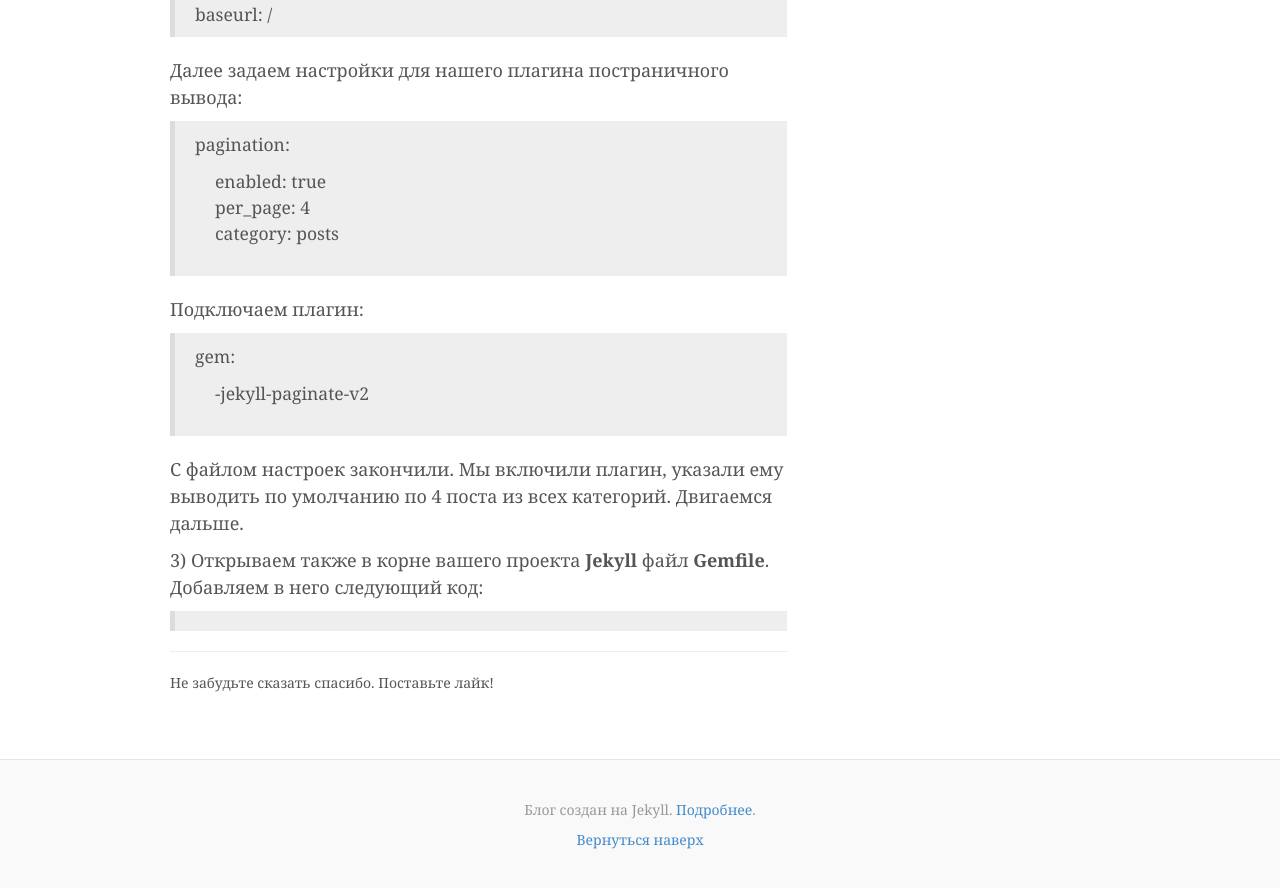
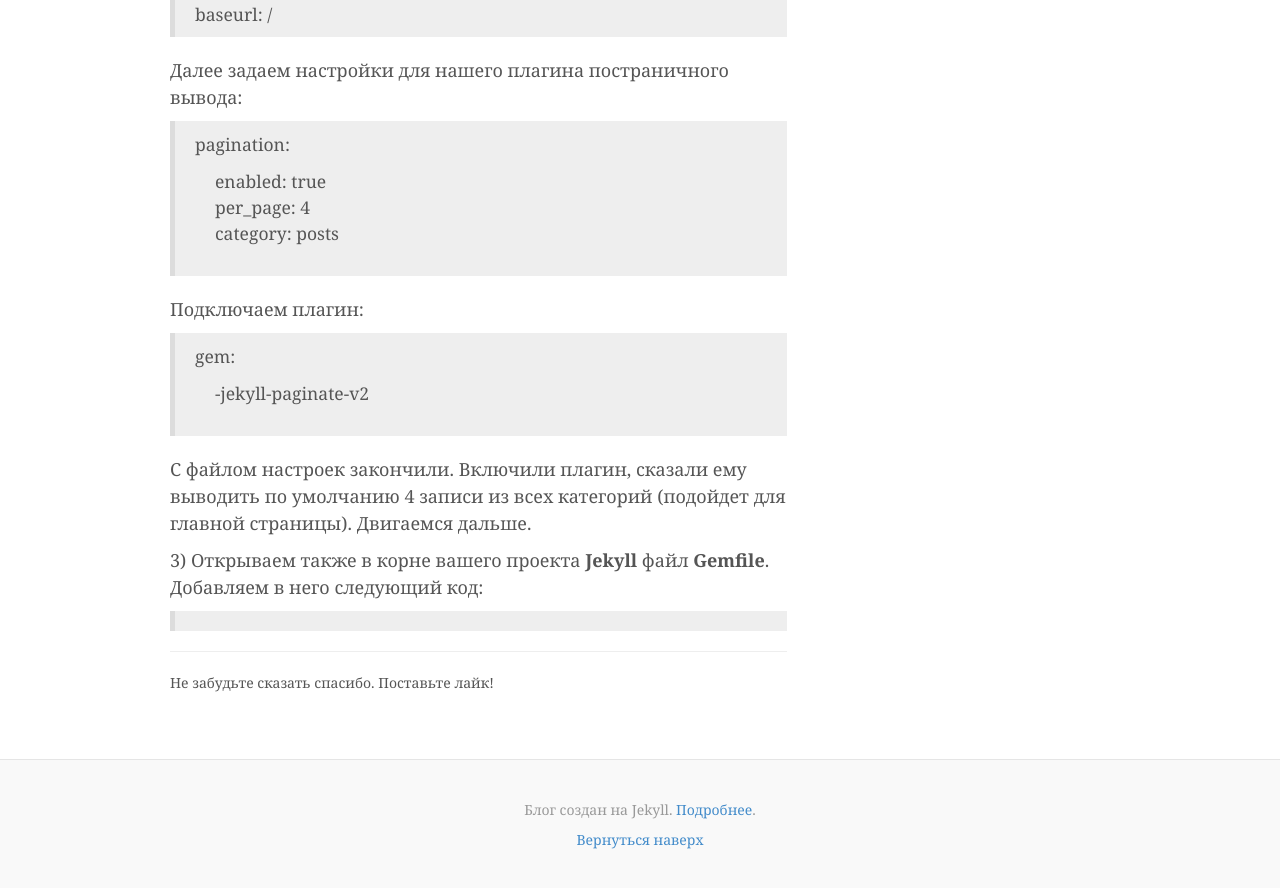
Before and after one commit to htmlblog/htmlblog.github.io, a Jekyll site: the page built from _posts/2017-04-15-paghinatsiia-jekyll-po-katieghoriiam.markdown, in a window 1280 px wide and 900 px high, scrolled down 968 px. Shown: the top 888 px of the window. Built offline with Jekyll 4.4.1, drawn with Linux system fonts in a browser that asks for light colours; comment, search, counter and statistics services are not loaded.

Commit message:
Updated Paghinatsiia Jekyll Po Katieghoriiam

```diff
--- a/_posts/2017-04-15-paghinatsiia-jekyll-po-katieghoriiam.markdown
+++ b/_posts/2017-04-15-paghinatsiia-jekyll-po-katieghoriiam.markdown
@@ -39,7 +39,7 @@ layout: post
 >gem:<br>
 >>-jekyll-paginate-v2
 
-С файлом настроек закончили. Мы включили плагин, указали ему выводить по умолчанию по 4 поста из всех категорий. Двигаемся дальше.
+С файлом настроек закончили. Включили плагин, сказали ему выводить по умолчанию 4 записи из всех категорий (подойдет для главной страницы). Двигаемся дальше.
 
 3) Открываем также в корне вашего проекта **Jekyll** файл **Gemfile**. Добавляем в него следующий код:
 >
```
